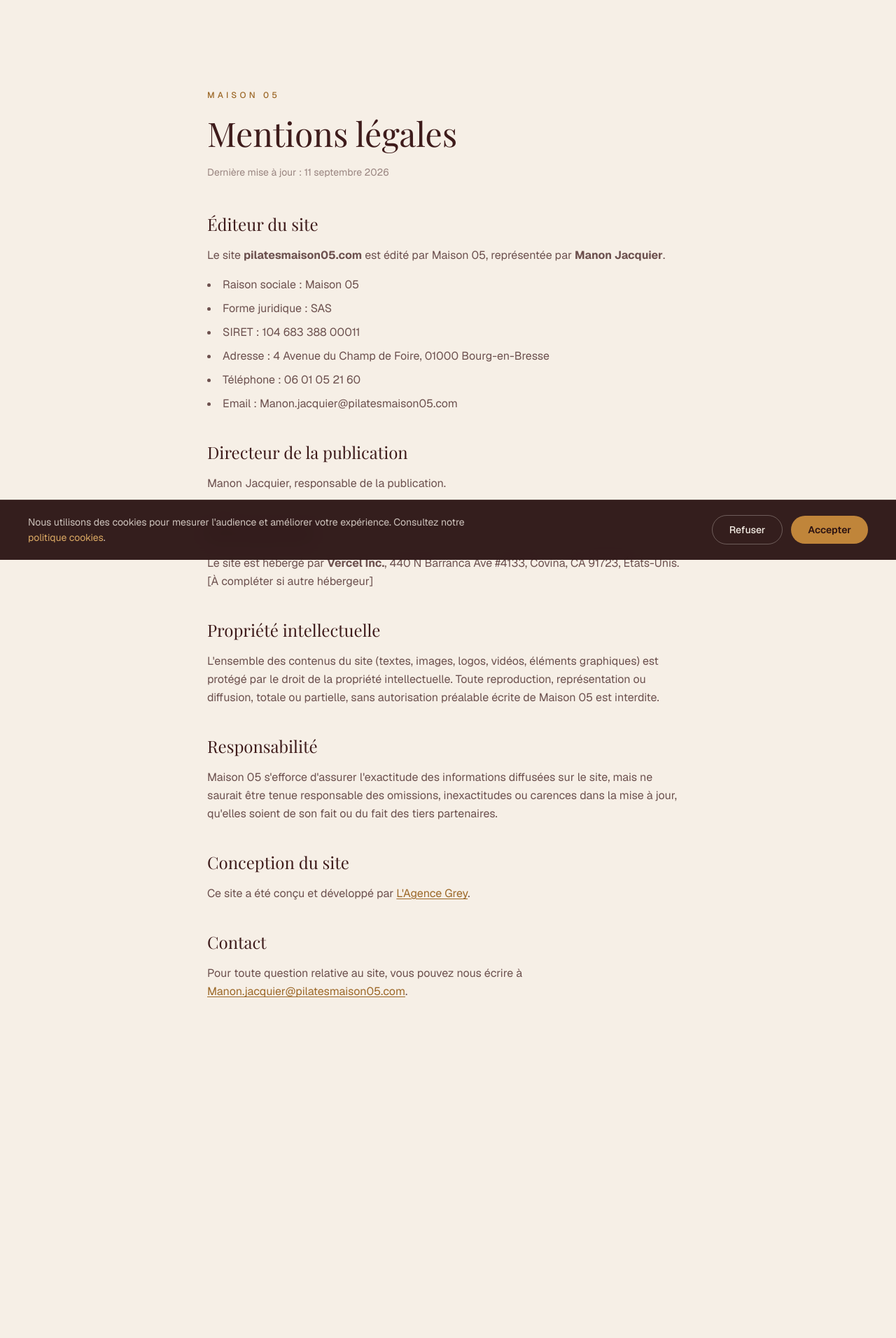
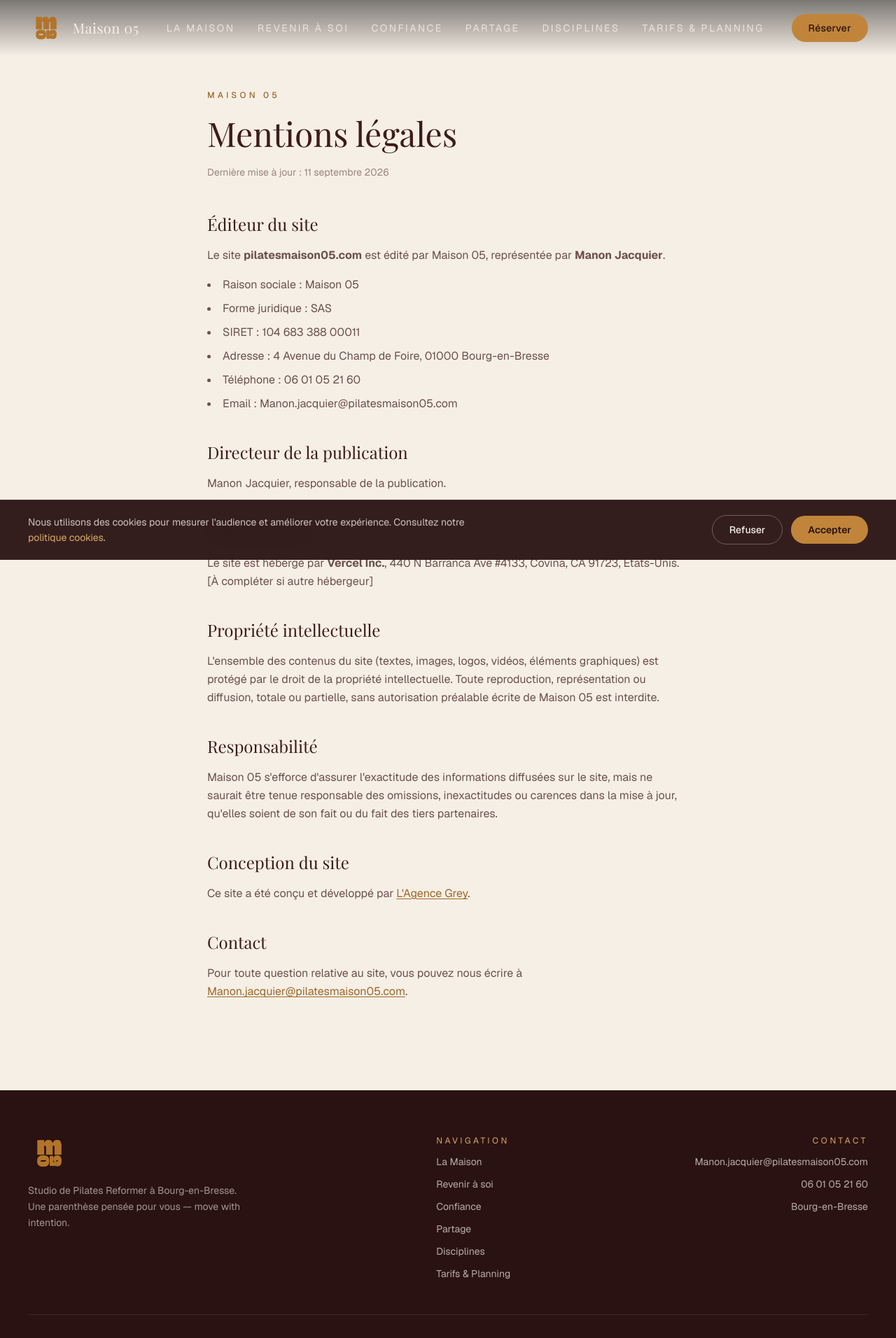
Before and after one commit to Agence-Grey/maison-05, a Next.js app: page /mentions-legales in a window 1280 px wide. Shown: the top 1912 px of the page at 70% size. Before the commit the page ends 1558 px from the top, so only its background shows below. Built offline with nearby package versions, Linux system fonts and the light colour scheme; a web font is replaced by a local one.

Commit message:
feat: ajouter la navbar et le footer aux mentions légales

```diff
--- a/src/app/mentions-legales/page.tsx
+++ b/src/app/mentions-legales/page.tsx
@@ -1,4 +1,6 @@
 import type { Metadata } from "next";
+import Footer from "@/components/Footer";
+import Header from "@/components/Header";
 import { LegalLayout, LegalSection } from "@/components/Legal";
 
 export const metadata: Metadata = {
@@ -8,6 +10,8 @@ export const metadata: Metadata = {
 
 export default function MentionsLegalesPage() {
   return (
+    <div className="flex flex-col flex-1">
+      <Header />
       <LegalLayout title="Mentions légales" updatedAt="11 septembre 2026">
         <LegalSection title="Éditeur du site">
           <p>
@@ -30,15 +34,15 @@ export default function MentionsLegalesPage() {
 
         <LegalSection title="Hébergement">
           <p>
-          Le site est hébergé par <strong>Vercel Inc.</strong>, 440 N Barranca Ave #4133, Covina, CA
-          91723, États-Unis. [À compléter si autre hébergeur]
+            Le site est hébergé par <strong>Vercel Inc.</strong>, 440 N Barranca Ave #4133, Covina,
+            CA 91723, États-Unis. [À compléter si autre hébergeur]
           </p>
         </LegalSection>
 
         <LegalSection title="Propriété intellectuelle">
           <p>
-          L&apos;ensemble des contenus du site (textes, images, logos, vidéos, éléments graphiques)
-          est protégé par le droit de la propriété intellectuelle. Toute reproduction,
+            L&apos;ensemble des contenus du site (textes, images, logos, vidéos, éléments
+            graphiques) est protégé par le droit de la propriété intellectuelle. Toute reproduction,
             représentation ou diffusion, totale ou partielle, sans autorisation préalable écrite de
             Maison 05 est interdite.
           </p>
@@ -80,5 +84,7 @@ export default function MentionsLegalesPage() {
           </p>
         </LegalSection>
       </LegalLayout>
+      <Footer />
+    </div>
   );
 }
```
Lines whose indentation alone changed are shown as unchanged.
